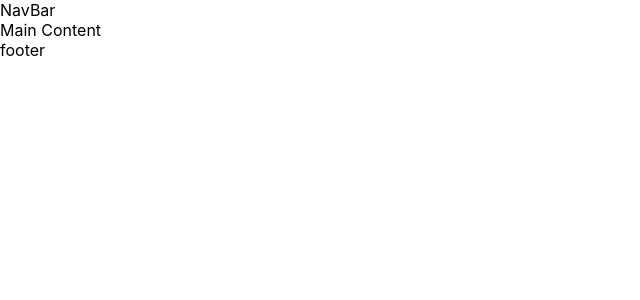
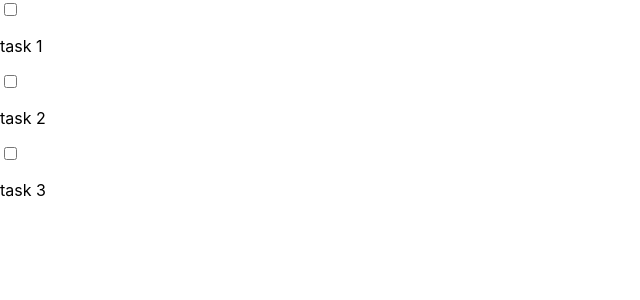
Before and after one commit to 13wrightd/resume, a React (Create React App) app: page / in a window 1280 px wide. Shown: the top 300 px of the page, without its empty margins (0-640 px from the left). Built offline with nearby package versions, Linux system fonts and the light colour scheme.

Commit message:
todo list

```diff
--- a/src/App.js
+++ b/src/App.js
@@ -1,15 +1,11 @@
-import React from "react";
-import NavBar from "./components/NavBar.js";
-import MainContent from "./components/MainContent.js";
-import Footer from "./components/Footer.js";
+import React from "react"
+import ToDoList from "./components/ToDoList.js"
 function App(){
   return (
     <div>
-      <NavBar />
-      <MainContent />
-      <Footer />
+      <ToDoList />
     </div>
   )
 }
 
-export default App;
+export default App
--- a/src/components/MainContent.js
+++ /dev/null
@@ -1,8 +0,0 @@
-import React from "react";
-
-function MainContent () {
-    return (
-        <main>Main Content</main>
-    )
-}
-export default MainContent;
--- /dev/null
+++ b/src/components/ToDoList.js
@@ -0,0 +1,16 @@
+import React from "react";
+
+function ToDoList () {
+    return (
+        <div>
+            <input type="checkbox" id="task1" name="task1"/>
+            <p>task 1</p>
+            <input type="checkbox" id="task2" name="task2"/>
+            <p>task 2</p>
+            <input type="checkbox" id="task3" name="task3"/>
+            <p>task 3</p>
+
+        </div>
+    )
+}
+export default ToDoList;
```
